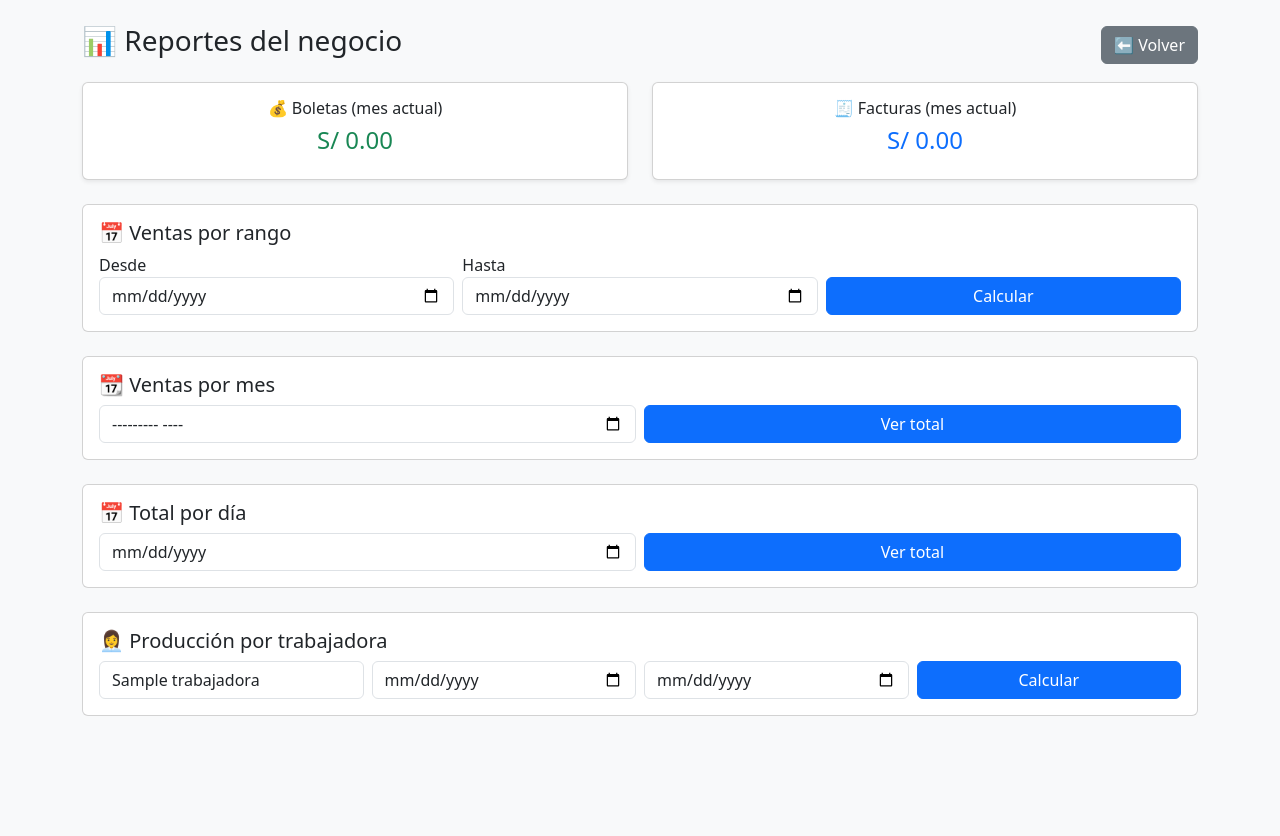
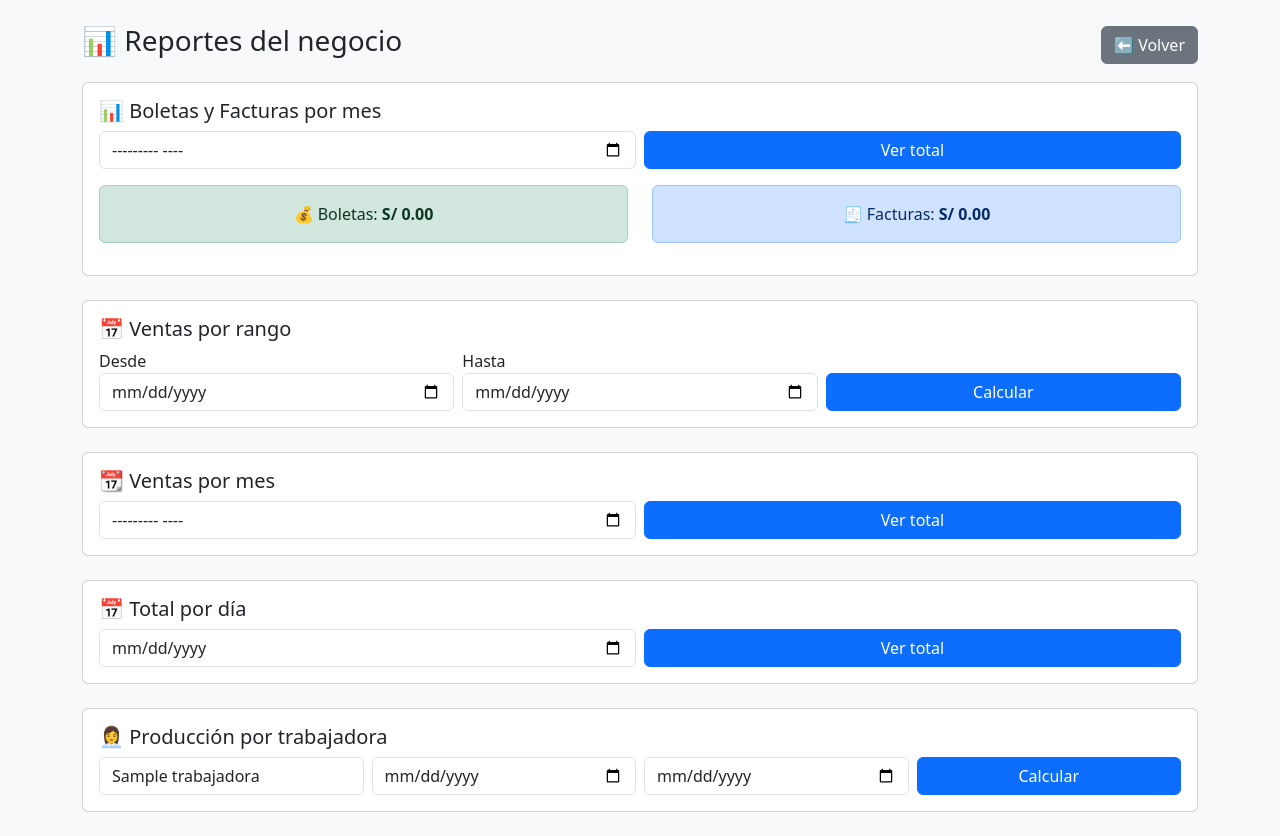
Before and after one commit to davidfernando2403/sistema_salon, a Flask app: page /reportes in a window 1280 px wide. Before the commit the page ends 716 px from the top, so only its background shows below. Run offline with Flask 3, Linux system fonts and the light colour scheme; the visitor is signed in with stand-in values (Sample User, id 1); tables that the repository leaves empty hold one stand-in row (values such as "Sample post"); some libraries are stand-ins or nearby versions.

Commit message:
kpis de boletas y facturas

```diff
--- a/routes/reportes.py
+++ b/routes/reportes.py
@@ -34,22 +34,30 @@ def reportes():
     # ================= FILTROS LEGACY =================
     filtros = obtener_filtros_reportes(request.args)
 
-    hoy = ahora_peru()
+    mes_kpi = request.args.get("mes_kpi")
+
+    # Si no selecciona nada → mes actual
+    if mes_kpi:
+        año, mes = map(int, mes_kpi.split("-"))
+    else:
+        hoy = ahora_peru()
+        año = hoy.year
+        mes = hoy.month
 
     # ================= BOLETAS =================
     total_boletas = db.session.query(
         func.coalesce(func.sum(Boleta.monto), 0)
     ).filter(
-        extract("year", Boleta.fecha) == hoy.year,
-        extract("month", Boleta.fecha) == hoy.month
+        extract("year", Boleta.fecha) == año,
+        extract("month", Boleta.fecha) == mes
     ).scalar()
 
     # ================= FACTURAS =================
     total_facturas = db.session.query(
         func.coalesce(func.sum(Factura.monto), 0)
     ).filter(
-        extract("year", Factura.fecha) == hoy.year,
-        extract("month", Factura.fecha) == hoy.month
+        extract("year", Factura.fecha) == año,
+        extract("month", Factura.fecha) == mes
     ).scalar()
 
     return render_template(
@@ -58,5 +66,6 @@ def reportes():
         **filtros,
         trabajadoras=trabajadoras_activas(),
         total_boletas=round(total_boletas, 2),
-        total_facturas=round(total_facturas, 2)
+        total_facturas=round(total_facturas, 2),
+        mes_kpi=mes_kpi   # 👈 NUEVO
     )
--- a/templates/reportes.html
+++ b/templates/reportes.html
@@ -17,27 +17,43 @@
 
     <!-- ================= KPIs ================= -->
 
-    <div class="row mb-4">
+<div class="card mb-4">
+    <div class="card-body">
 
-        <div class="col-md-6">
-            <div class="card shadow-sm text-center">
-                <div class="card-body">
-                    <h6>💰 Boletas (mes actual)</h6>
-                    <h4 class="text-success">S/ {{ "%.2f"|format(total_boletas) }}</h4>
+        <h5>📊 Boletas y Facturas por mes</h5>
+
+        <form method="GET" action="{{ url_for('reportes.reportes') }}" class="row g-2">
+
+            <div class="col-md-6">
+                <input type="month" name="mes_kpi" value="{{ mes_kpi or '' }}" class="form-control">
+            </div>
+
+            <div class="col-md-6">
+                <button class="btn btn-primary w-100">Ver total</button>
+            </div>
+
+        </form>
+
+        {% if total_boletas is not none and total_facturas is not none %}
+        <div class="row mt-3">
+
+            <div class="col-md-6">
+                <div class="alert alert-success text-center">
+                    💰 Boletas: <strong>S/ {{ "%.2f"|format(total_boletas) }}</strong>
                 </div>
             </div>
-        </div>
 
-        <div class="col-md-6">
-            <div class="card shadow-sm text-center">
-                <div class="card-body">
-                    <h6>🧾 Facturas (mes actual)</h6>
-                    <h4 class="text-primary">S/ {{ "%.2f"|format(total_facturas) }}</h4>
+            <div class="col-md-6">
+                <div class="alert alert-primary text-center">
+                    🧾 Facturas: <strong>S/ {{ "%.2f"|format(total_facturas) }}</strong>
                 </div>
             </div>
+
         </div>
+        {% endif %}
 
     </div>
+</div>
 
     <!-- ================= FILTRO RANGO ================= -->
 
```
